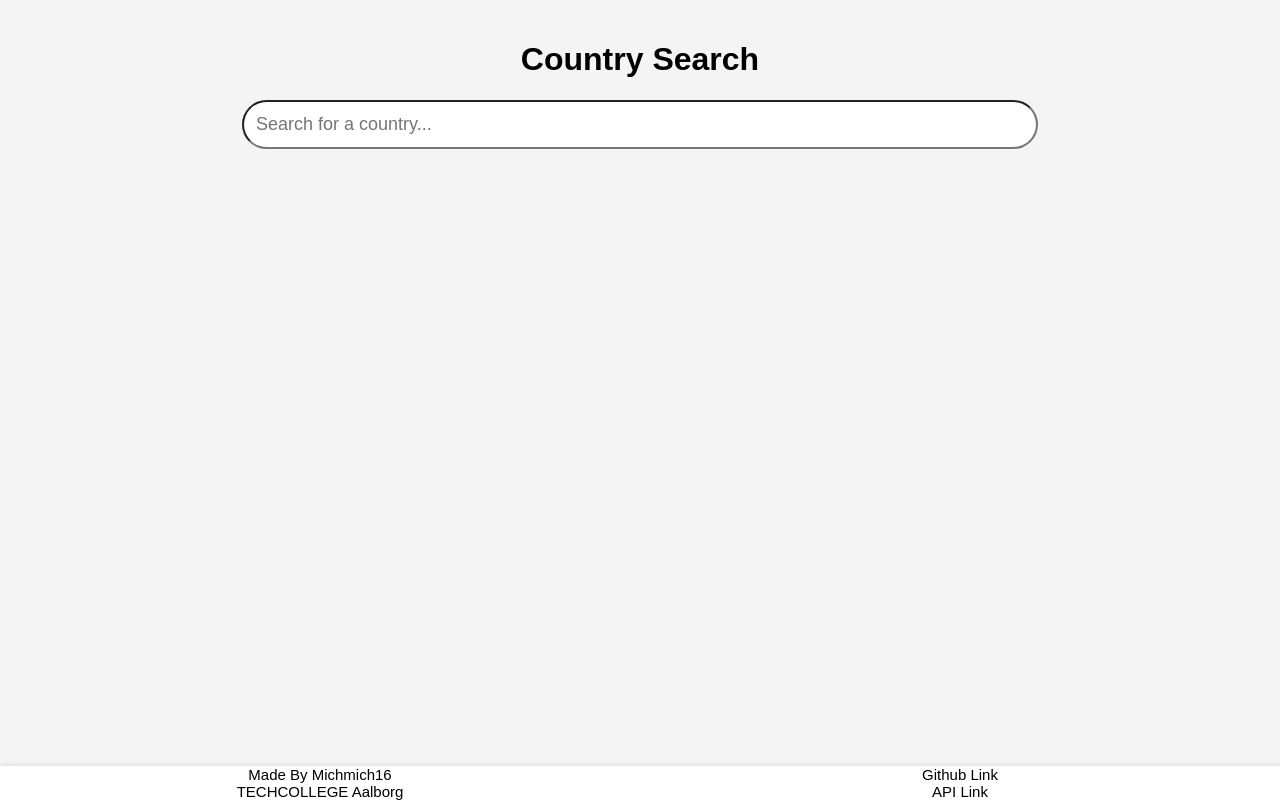
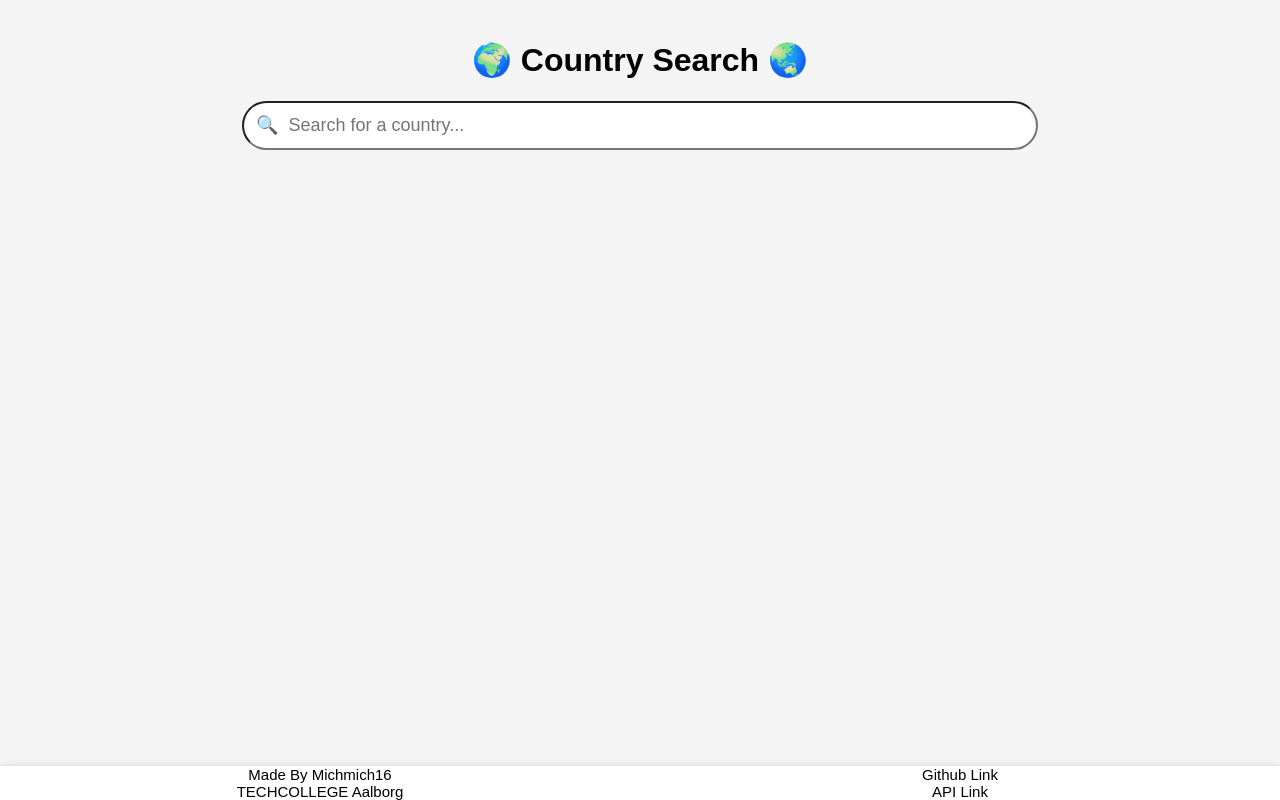
Before and after one commit to michmich16/mini-app-project, a plain HTML site: page index.html in a window 1280 px wide. Drawn offline with Linux system fonts and the light colour scheme; no server answers.

Commit message:
function 2

```diff
--- a/index.html
+++ b/index.html
@@ -11,8 +11,8 @@
 
 <body>
     <header>
-        <h1><a href="">Country Search</a></h1>
-        <input type="text" id="search" placeholder="Search for a country...">
+        <h1><a href="">🌍 Country Search 🌏</a></h1>
+        <input type="text" id="search" placeholder="🔍  Search for a country...">
         <ul id="dropdown"></ul>
     </header>
 
```
